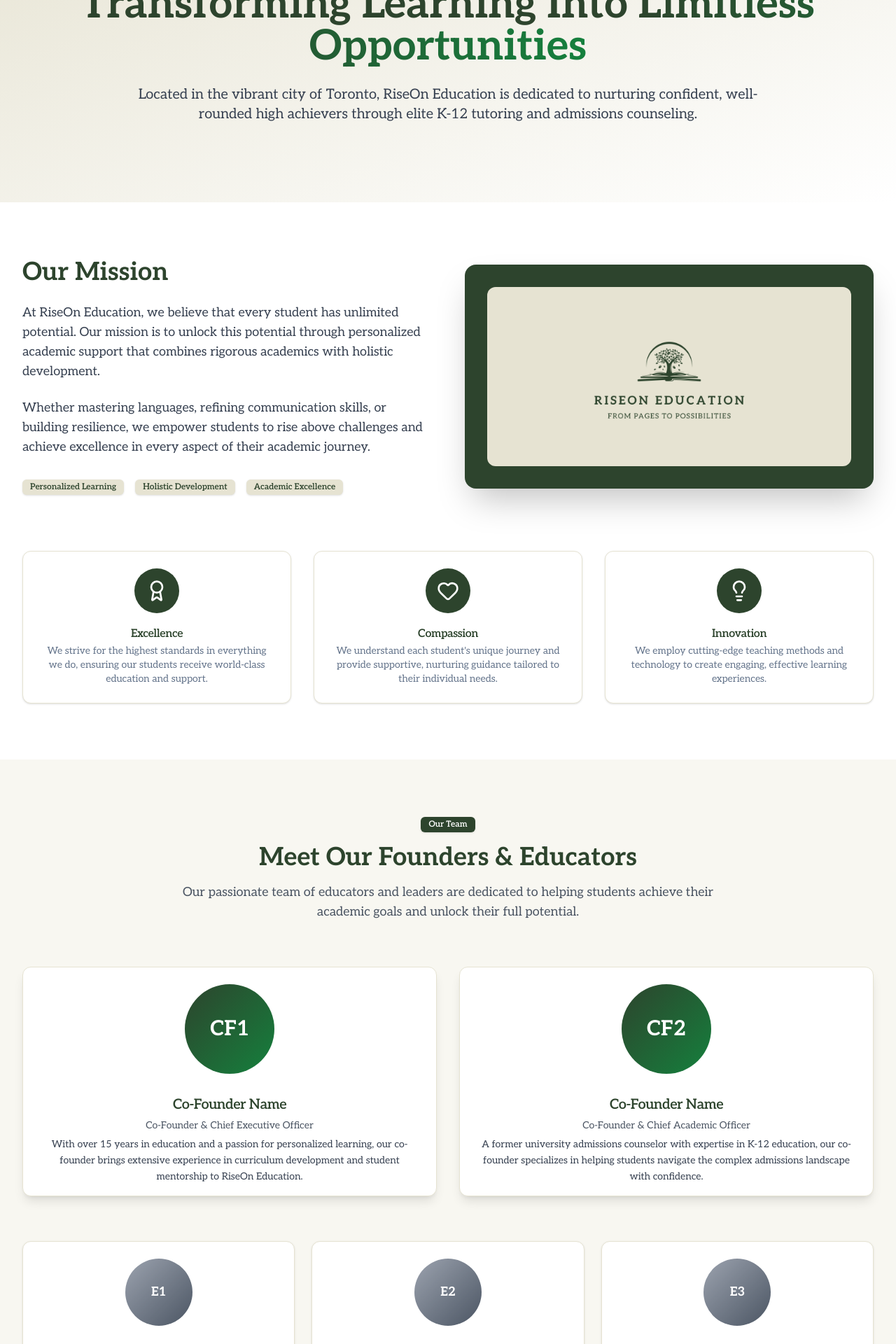
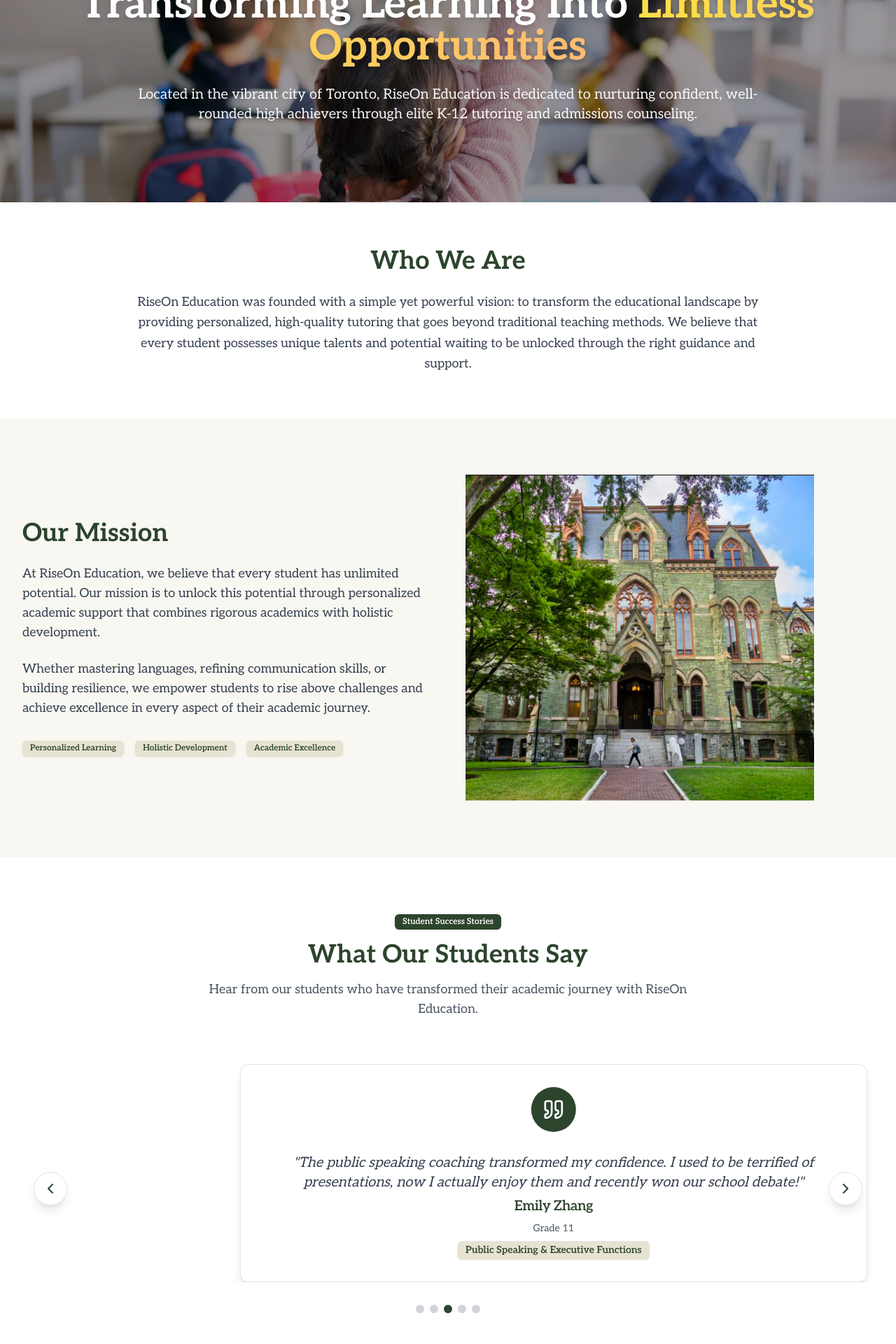
Before and after one commit to CalsonicSSS/riseon_education_client, a Next.js app: page /about in a window 1280 px wide. Shown: the part 280-2200 px from the top of the page at 70% size. Built offline with nearby package versions, Linux system fonts and the light colour scheme.

Commit message:
about page updated

```diff
--- /dev/null
+++ b/src/app/about/layout.tsx
@@ -0,0 +1,19 @@
+import type { Metadata } from 'next';
+
+export const metadata: Metadata = {
+  title: 'About Us | RiseOn Education | Expert K-12 Tutoring Team in Toronto',
+  description:
+    'Meet the passionate educators and founders behind RiseOn Education. Learn about our mission to transform learning into limitless opportunities through personalized K-12 tutoring and admissions counseling in Toronto.',
+  keywords: 'about RiseOn Education, Toronto tutoring team, education founders, K-12 tutors, admissions counselors, Markham educators',
+  openGraph: {
+    title: 'About RiseOn Education | Expert Educators in Toronto',
+    description: 'Meet our passionate team of educators dedicated to transforming learning into limitless opportunities.',
+    url: 'https://riseon-education.com/about',
+    type: 'website',
+  },
+  robots: 'index, follow',
+};
+
+export default function AboutLayout({ children }: { children: React.ReactNode }) {
+  return children;
+}
--- a/src/app/about/page.tsx
+++ b/src/app/about/page.tsx
@@ -1,26 +1,130 @@
-import type { Metadata } from 'next';
+'use client';
+
 import Image from 'next/image';
 import Link from 'next/link';
+import { useState, useEffect } from 'react';
 import { Button } from '@/components/ui/button';
 import { Card, CardDescription, CardHeader, CardTitle } from '@/components/ui/card';
 import { Badge } from '@/components/ui/badge';
-import { Calendar, Award, Heart, Lightbulb } from 'lucide-react';
+import { Calendar, Quote, ChevronLeft, ChevronRight } from 'lucide-react';
 import { NavBar } from '@/components/NavBar';
 import { Footer } from '@/components/Footer';
 
-export const metadata: Metadata = {
-  title: 'About Us | RiseOn Education | Expert K-12 Tutoring Team in Toronto',
-  description:
-    'Meet the passionate educators and founders behind RiseOn Education. Learn about our mission to transform learning into limitless opportunities through personalized K-12 tutoring and admissions counseling in Toronto.',
-  keywords: 'about RiseOn Education, Toronto tutoring team, education founders, K-12 tutors, admissions counselors, Markham educators',
-  openGraph: {
-    title: 'About RiseOn Education | Expert Educators in Toronto',
-    description: 'Meet our passionate team of educators dedicated to transforming learning into limitless opportunities.',
-    url: 'https://riseon-education.com/about',
-    type: 'website',
+// Metadata will be handled in layout or moved to separate metadata file
+
+// Student testimonials data
+const testimonials = [
+  {
+    name: 'Sarah Chen',
+    grade: 'Grade 12',
+    text: "RiseOn Education helped me improve my English grades from B+ to A+ and guided me through the university application process. I'm now studying at my dream school!",
+    program: 'English Tutoring & Admissions Counseling',
   },
-  robots: 'index, follow',
-};
+  {
+    name: 'Marcus Johnson',
+    grade: 'Grade 10',
+    text: 'The French tutoring program was amazing! I went from struggling with basic conversations to being confident in my French immersion classes.',
+    program: 'French Tutoring',
+  },
+  {
+    name: 'Emily Zhang',
+    grade: 'Grade 11',
+    text: 'The public speaking coaching transformed my confidence. I used to be terrified of presentations, now I actually enjoy them and recently won our school debate!',
+    program: 'Public Speaking & Executive Functions',
+  },
+  {
+    name: 'Alex Rodriguez',
+    grade: 'Grade 9',
+    text: 'The 1:1 academic supervision helped me develop study habits that work for me. My grades improved across all subjects and I feel more organized than ever.',
+    program: '1:1 Academic Supervision',
+  },
+  {
+    name: 'Priya Patel',
+    grade: 'Grade 12',
+    text: "Thanks to RiseOn's admissions counseling, I received acceptance letters from all my top choice universities. Their essay guidance was invaluable!",
+    program: 'Admissions Counseling',
+  },
+];
+
+// Testimonials Carousel Component
+function TestimonialsCarousel() {
+  const [currentSlide, setCurrentSlide] = useState(0);
+  const [isHovered, setIsHovered] = useState(false);
+
+  const nextSlide = () => {
+    setCurrentSlide((prev) => (prev + 1) % testimonials.length);
+  };
+
+  const prevSlide = () => {
+    setCurrentSlide((prev) => (prev - 1 + testimonials.length) % testimonials.length);
+  };
+
+  const goToSlide = (index: number) => {
+    setCurrentSlide(index);
+  };
+
+  // Auto-slide functionality
+  useEffect(() => {
+    if (!isHovered) {
+      const interval = setInterval(nextSlide, 3000);
+      return () => clearInterval(interval);
+    }
+  }, [isHovered]);
+
+  return (
+    <div className='relative'>
+      <div className='overflow-hidden rounded-2xl' onMouseEnter={() => setIsHovered(true)} onMouseLeave={() => setIsHovered(false)}>
+        <div className='flex transition-transform duration-500 ease-in-out' style={{ transform: `translateX(-${currentSlide * 100}%)` }}>
+          {testimonials.map((testimonial, index) => (
+            <div key={index} className='w-full flex-shrink-0 px-4'>
+              <Card className='border-riseon-cream shadow-lg mx-auto max-w-4xl'>
+                <CardHeader className='text-center p-8'>
+                  <div className='w-16 h-16 bg-riseon-green rounded-full flex items-center justify-center mx-auto mb-6'>
+                    <Quote className='w-8 h-8 text-white' />
+                  </div>
+                  <blockquote className='text-lg md:text-xl italic text-gray-700 mb-6 leading-relaxed'>&quot;{testimonial.text}&quot;</blockquote>
+                  <div className='flex flex-col items-center space-y-2'>
+                    <CardTitle className='text-riseon-green text-xl'>{testimonial.name}</CardTitle>
+                    <CardDescription className='text-gray-600'>{testimonial.grade}</CardDescription>
+                    <Badge className='bg-riseon-cream text-riseon-green text-sm'>{testimonial.program}</Badge>
+                  </div>
+                </CardHeader>
+              </Card>
+            </div>
+          ))}
+        </div>
+      </div>
+
+      {/* Navigation Buttons */}
+      <button
+        onClick={prevSlide}
+        className='absolute left-4 top-1/2 -translate-y-1/2 w-12 h-12 bg-white/90 backdrop-blur-sm border border-riseon-cream rounded-full flex items-center justify-center shadow-lg hover:bg-white transition-colors z-10'
+        aria-label='Previous testimonial'
+      >
+        <ChevronLeft className='w-6 h-6 text-riseon-green' />
+      </button>
+      <button
+        onClick={nextSlide}
+        className='absolute right-4 top-1/2 -translate-y-1/2 w-12 h-12 bg-white/90 backdrop-blur-sm border border-riseon-cream rounded-full flex items-center justify-center shadow-lg hover:bg-white transition-colors z-10'
+        aria-label='Next testimonial'
+      >
+        <ChevronRight className='w-6 h-6 text-riseon-green' />
+      </button>
+
+      {/* Dot Indicators */}
+      <div className='flex justify-center mt-8 space-x-2'>
+        {testimonials.map((_, index) => (
+          <button
+            key={index}
+            onClick={() => goToSlide(index)}
+            className={`w-3 h-3 rounded-full transition-colors ${index === currentSlide ? 'bg-riseon-green' : 'bg-gray-300'}`}
+            aria-label={`Go to testimonial ${index + 1}`}
+          />
+        ))}
+      </div>
+    </div>
+  );
+}
 
 export default function AboutPage() {
   return (
@@ -28,15 +132,23 @@
       {/* Navigation */}
       <NavBar />
 
-      {/* Hero Section */}
-      <section className='bg-gradient-to-br from-riseon-cream to-white py-20 lg:py-28'>
-        <div className='max-w-7xl mx-auto px-4 sm:px-6 lg:px-8'>
+      {/* Hero Section with Background Image */}
+      <section
+        className='relative py-20 lg:py-28 bg-cover bg-center bg-no-repeat'
+        style={{
+          backgroundImage: 'url(/about/hero.webp)',
+        }}
+      >
+        {/* Overlay for better text readability */}
+        <div className='absolute inset-0 bg-black/40'></div>
+        <div className='relative max-w-7xl mx-auto px-4 sm:px-6 lg:px-8 z-10'>
           <div className='text-center'>
-            <Badge className='bg-riseon-green text-white mb-6'>About RiseOn Education</Badge>
-            <h1 className='text-4xl md:text-5xl lg:text-6xl font-bold text-riseon-green mb-6 leading-tight'>
-              Transforming Learning Into <span className='text-transparent bg-clip-text bg-gradient-to-r from-riseon-green to-green-700'>Limitless Opportunities</span>
+            <Badge className='bg-white/90 backdrop-blur-sm text-riseon-green mb-6 border border-white/20'>About RiseOn Education</Badge>
+            <h1 className='text-4xl md:text-5xl lg:text-6xl font-bold text-white mb-6 leading-tight drop-shadow-lg'>
+              Transforming Learning Into{' '}
+              <span className='text-transparent bg-clip-text bg-gradient-to-r from-yellow-300 to-orange-300 drop-shadow-lg'>Limitless Opportunities</span>
             </h1>
-            <p className='text-lg md:text-xl text-gray-700 max-w-4xl mx-auto leading-relaxed'>
+            <p className='text-lg md:text-xl text-white/95 max-w-4xl mx-auto leading-relaxed drop-shadow-md'>
               Located in the vibrant city of Toronto, RiseOn Education is dedicated to nurturing confident, well-rounded high achievers through elite K-12 tutoring and admissions
               counseling.
             </p>
@@ -44,10 +156,24 @@
         </div>
       </section>
 
-      {/* Mission & Values */}
-      <section className='py-20 bg-white'>
+      {/* Introduction Section */}
+      <section className='py-16 bg-white'>
         <div className='max-w-7xl mx-auto px-4 sm:px-6 lg:px-8'>
-          <div className='grid lg:grid-cols-2 gap-12 items-center mb-20'>
+          <div className='text-center'>
+            <h2 className='text-3xl md:text-4xl font-bold text-riseon-green mb-6'>Who We Are</h2>
+            <p className='text-lg text-gray-700 max-w-4xl mx-auto leading-relaxed'>
+              RiseOn Education was founded with a simple yet powerful vision: to transform the educational landscape by providing personalized, high-quality tutoring that goes
+              beyond traditional teaching methods. We believe that every student possesses unique talents and potential waiting to be unlocked through the right guidance and
+              support.
+            </p>
+          </div>
+        </div>
+      </section>
+
+      {/* Mission Section */}
+      <section className='py-20 bg-riseon-cream/30'>
+        <div className='max-w-7xl mx-auto px-4 sm:px-6 lg:px-8'>
+          <div className='grid lg:grid-cols-2 gap-12 items-center'>
             <div>
               <h2 className='text-3xl md:text-4xl font-bold text-riseon-green mb-6'>Our Mission</h2>
               <p className='text-lg text-gray-700 mb-6'>
@@ -65,147 +191,28 @@
               </div>
             </div>
             <div className='relative'>
-              <div className='bg-riseon-green rounded-2xl p-8 shadow-2xl'>
-                <div className='w-full h-64 bg-riseon-cream rounded-xl flex items-center justify-center p-6'>
-                  <Image
-                    src='/home/full-logo-opposite-transparent-2.png'
-                    alt='RiseOn Education - From Pages to Possibilities'
-                    width={300}
-                    height={200}
-                    className='object-contain max-w-full max-h-full'
-                  />
-                </div>
-              </div>
+              <Image src='/about/school.png' alt='School and Education' width={500} height={300} className='object-contain max-w-full max-h-full' />
             </div>
-          </div>
-
-          {/* Values Grid */}
-          <div className='grid md:grid-cols-3 gap-8'>
-            <Card className='border-riseon-cream hover:shadow-lg transition-shadow text-center'>
-              <CardHeader>
-                <div className='w-16 h-16 bg-riseon-green rounded-full flex items-center justify-center mx-auto mb-4'>
-                  <Award className='w-8 h-8 text-white' />
-                </div>
-                <CardTitle className='text-riseon-green'>Excellence</CardTitle>
-                <CardDescription>We strive for the highest standards in everything we do, ensuring our students receive world-class education and support.</CardDescription>
-              </CardHeader>
-            </Card>
-
-            <Card className='border-riseon-cream hover:shadow-lg transition-shadow text-center'>
-              <CardHeader>
-                <div className='w-16 h-16 bg-riseon-green rounded-full flex items-center justify-center mx-auto mb-4'>
-                  <Heart className='w-8 h-8 text-white' />
-                </div>
-                <CardTitle className='text-riseon-green'>Compassion</CardTitle>
-                <CardDescription>We understand each student&apos;s unique journey and provide supportive, nurturing guidance tailored to their individual needs.</CardDescription>
-              </CardHeader>
-            </Card>
-
-            <Card className='border-riseon-cream hover:shadow-lg transition-shadow text-center'>
-              <CardHeader>
-                <div className='w-16 h-16 bg-riseon-green rounded-full flex items-center justify-center mx-auto mb-4'>
-                  <Lightbulb className='w-8 h-8 text-white' />
-                </div>
-                <CardTitle className='text-riseon-green'>Innovation</CardTitle>
-                <CardDescription>We employ cutting-edge teaching methods and technology to create engaging, effective learning experiences.</CardDescription>
-              </CardHeader>
-            </Card>
           </div>
         </div>
       </section>
 
-      {/* Team Section */}
-      <section className='py-20 bg-riseon-cream/30'>
+      {/* Student Testimonials Section */}
+      <section className='py-20 bg-white'>
         <div className='max-w-7xl mx-auto px-4 sm:px-6 lg:px-8'>
           <div className='text-center mb-16'>
-            <Badge className='bg-riseon-green text-white mb-4'>Our Team</Badge>
-            <h2 className='text-3xl md:text-4xl font-bold text-riseon-green mb-4'>Meet Our Founders & Educators</h2>
-            <p className='text-lg text-gray-600 max-w-3xl mx-auto'>
-              Our passionate team of educators and leaders are dedicated to helping students achieve their academic goals and unlock their full potential.
-            </p>
+            <Badge className='bg-riseon-green text-white mb-4'>Student Success Stories</Badge>
+            <h2 className='text-3xl md:text-4xl font-bold text-riseon-green mb-4'>What Our Students Say</h2>
+            <p className='text-lg text-gray-600 max-w-3xl mx-auto'>Hear from our students who have transformed their academic journey with RiseOn Education.</p>
           </div>
 
-          {/* Co-founders */}
-          <div className='grid md:grid-cols-2 gap-8 mb-16'>
-            <Card className='border-riseon-cream shadow-lg text-center'>
-              <CardHeader className='pb-4'>
-                <div className='w-32 h-32 mx-auto mb-6 rounded-full overflow-hidden bg-gray-200'>
-                  <div className='w-full h-full bg-gradient-to-br from-riseon-green to-green-700 flex items-center justify-center'>
-                    <span className='text-3xl font-bold text-white'>CF1</span>
-                  </div>
-                </div>
-                <CardTitle className='text-xl text-riseon-green'>Co-Founder Name</CardTitle>
-                <CardDescription className='text-sm text-gray-600 mb-4'>Co-Founder & Chief Executive Officer</CardDescription>
-                <p className='text-gray-700 text-sm leading-relaxed'>
-                  With over 15 years in education and a passion for personalized learning, our co-founder brings extensive experience in curriculum development and student
-                  mentorship to RiseOn Education.
-                </p>
-              </CardHeader>
-            </Card>
-
-            <Card className='border-riseon-cream shadow-lg text-center'>
-              <CardHeader className='pb-4'>
-                <div className='w-32 h-32 mx-auto mb-6 rounded-full overflow-hidden bg-gray-200'>
-                  <div className='w-full h-full bg-gradient-to-br from-riseon-green to-green-700 flex items-center justify-center'>
-                    <span className='text-3xl font-bold text-white'>CF2</span>
-                  </div>
-                </div>
-                <CardTitle className='text-xl text-riseon-green'>Co-Founder Name</CardTitle>
-                <CardDescription className='text-sm text-gray-600 mb-4'>Co-Founder & Chief Academic Officer</CardDescription>
-                <p className='text-gray-700 text-sm leading-relaxed'>
-                  A former university admissions counselor with expertise in K-12 education, our co-founder specializes in helping students navigate the complex admissions
-                  landscape with confidence.
-                </p>
-              </CardHeader>
-            </Card>
-          </div>
-
-          {/* Other Educators */}
-          <div className='grid md:grid-cols-3 gap-6'>
-            <Card className='border-riseon-cream hover:shadow-lg transition-shadow text-center'>
-              <CardHeader className='pb-4'>
-                <div className='w-24 h-24 mx-auto mb-4 rounded-full overflow-hidden bg-gray-200'>
-                  <div className='w-full h-full bg-gradient-to-br from-gray-400 to-gray-600 flex items-center justify-center'>
-                    <span className='text-lg font-bold text-white'>E1</span>
-                  </div>
-                </div>
-                <CardTitle className='text-lg text-riseon-green'>English Specialist</CardTitle>
-                <CardDescription className='text-sm text-gray-600 mb-3'>Senior Language Arts Instructor</CardDescription>
-                <p className='text-gray-700 text-xs leading-relaxed'>Specialized in K-12 English curriculum with expertise in creative writing and literature analysis.</p>
-              </CardHeader>
-            </Card>
-
-            <Card className='border-riseon-cream hover:shadow-lg transition-shadow text-center'>
-              <CardHeader className='pb-4'>
-                <div className='w-24 h-24 mx-auto mb-4 rounded-full overflow-hidden bg-gray-200'>
-                  <div className='w-full h-full bg-gradient-to-br from-gray-400 to-gray-600 flex items-center justify-center'>
-                    <span className='text-lg font-bold text-white'>E2</span>
-                  </div>
-                </div>
-                <CardTitle className='text-lg text-riseon-green'>French Specialist</CardTitle>
-                <CardDescription className='text-sm text-gray-600 mb-3'>Bilingual Education Expert</CardDescription>
-                <p className='text-gray-700 text-xs leading-relaxed'>Native French speaker with certification in French immersion and bilingual education programs.</p>
-              </CardHeader>
-            </Card>
-
-            <Card className='border-riseon-cream hover:shadow-lg transition-shadow text-center'>
-              <CardHeader className='pb-4'>
-                <div className='w-24 h-24 mx-auto mb-4 rounded-full overflow-hidden bg-gray-200'>
-                  <div className='w-full h-full bg-gradient-to-br from-gray-400 to-gray-600 flex items-center justify-center'>
-                    <span className='text-lg font-bold text-white'>E3</span>
-                  </div>
-                </div>
-                <CardTitle className='text-lg text-riseon-green'>Communications Coach</CardTitle>
-                <CardDescription className='text-sm text-gray-600 mb-3'>Public Speaking & Executive Function</CardDescription>
-                <p className='text-gray-700 text-xs leading-relaxed'>Former corporate trainer specializing in communication skills and executive function development.</p>
-              </CardHeader>
-            </Card>
-          </div>
+          {/* Testimonials Carousel */}
+          <TestimonialsCarousel />
         </div>
       </section>
 
       {/* Stats Section */}
-      <section className='py-20 bg-white'>
+      <section className='py-20 bg-riseon-cream/30'>
         <div className='max-w-7xl mx-auto px-4 sm:px-6 lg:px-8'>
           <div className='text-center mb-12'>
             <h2 className='text-3xl md:text-4xl font-bold text-riseon-green mb-4'>Our Impact</h2>
@@ -213,19 +220,19 @@
           </div>
 
           <div className='grid md:grid-cols-4 gap-8'>
-            <div className='text-center p-6 bg-riseon-cream/50 rounded-xl'>
+            <div className='text-center p-6 bg-white rounded-xl shadow-lg'>
               <h3 className='text-3xl md:text-4xl font-bold text-riseon-green mb-2'>500+</h3>
               <p className='text-gray-700 font-medium'>Students Served</p>
             </div>
-            <div className='text-center p-6 bg-riseon-cream/50 rounded-xl'>
+            <div className='text-center p-6 bg-white rounded-xl shadow-lg'>
               <h3 className='text-3xl md:text-4xl font-bold text-riseon-green mb-2'>95%</h3>
               <p className='text-gray-700 font-medium'>Success Rate</p>
             </div>
-            <div className='text-center p-6 bg-riseon-cream/50 rounded-xl'>
+            <div className='text-center p-6 bg-white rounded-xl shadow-lg'>
               <h3 className='text-3xl md:text-4xl font-bold text-riseon-green mb-2'>50+</h3>
               <p className='text-gray-700 font-medium'>School Partnerships</p>
             </div>
-            <div className='text-center p-6 bg-riseon-cream/50 rounded-xl'>
+            <div className='text-center p-6 bg-white rounded-xl shadow-lg'>
               <h3 className='text-3xl md:text-4xl font-bold text-riseon-green mb-2'>10+</h3>
               <p className='text-gray-700 font-medium'>Years Experience</p>
             </div>
@@ -246,7 +253,7 @@
               </Button>
             </Link>
             <Link href='/services'>
-              <Button size='lg' variant='outline' className='border-white  bg-white text-riseon-green px-8 py-3'>
+              <Button size='lg' variant='outline' className='border-white bg-white text-riseon-green px-8 py-3'>
                 Explore Our Services
               </Button>
             </Link>
```
Also changed, not shown: public/about/hero.webp (added), public/about/school.png (added).
